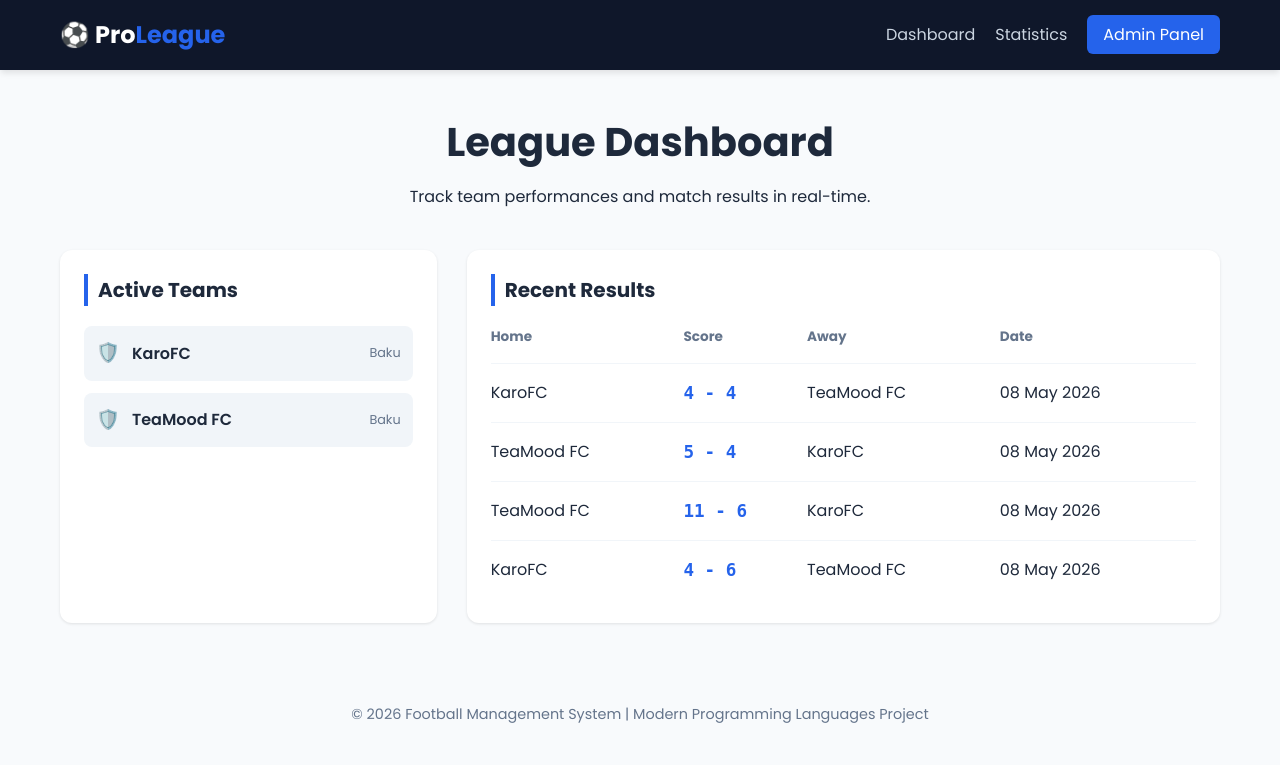
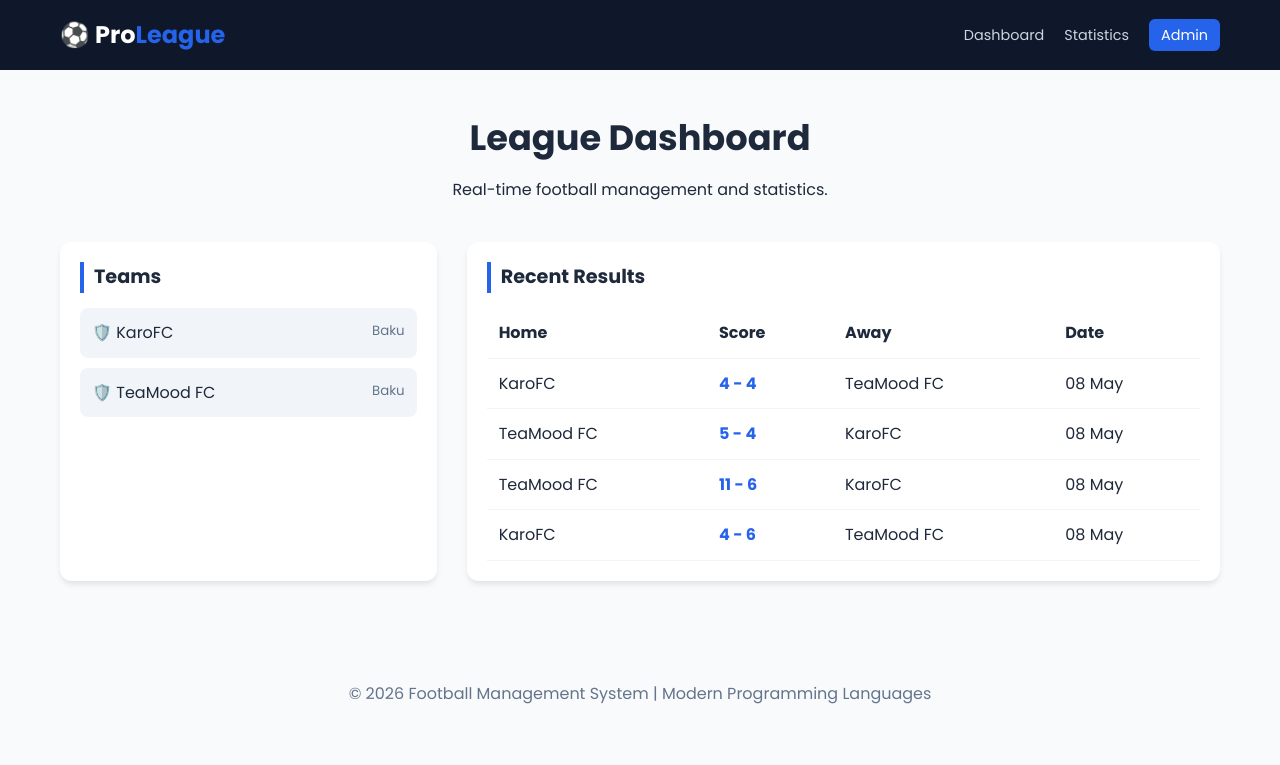
Before and after one commit to zeynnalow/InternetTechnologiesFF, a Django app: page / in a window 1280 px wide. Shown: the top 765 px of the page. Run offline with Django 5.2, Linux system fonts and the light colour scheme; data comes from the database, SQL or seed files in the repository.

Commit message:
Updated UI and made it mobile responsive

```diff
--- a/stats/static/css/style.css
+++ b/stats/static/css/style.css
@@ -26,6 +26,7 @@ body {
     padding: 0 20px;
 }
 
+/* Navbar */
 .navbar {
     background-color: var(--dark-bg);
     color: white;
@@ -33,10 +34,9 @@ body {
     position: sticky;
     top: 0;
     z-index: 1000;
-    box-shadow: 0 4px 6px -1px rgba(0, 0, 0, 0.1);
 }
 
-.navbar .container {
+.navbar-content {
     display: flex;
     justify-content: space-between;
     align-items: center;
@@ -49,9 +49,7 @@ body {
     color: white;
 }
 
-.logo span {
-    color: var(--primary-color);
-}
+.logo span { color: var(--primary-color); }
 
 .nav-links {
     display: flex;
@@ -63,30 +61,26 @@ body {
 .nav-links a {
     color: #cbd5e1;
     text-decoration: none;
+    font-size: 0.9rem;
     transition: 0.3s;
-}
-
-.nav-links a:hover {
-    color: white;
 }
 
 .admin-btn {
     background: var(--primary-color);
-    padding: 8px 16px;
+    padding: 6px 12px;
     border-radius: 6px;
     color: white !important;
 }
 
+/* Hero Section */
 .hero-section {
     padding: 40px 0;
     text-align: center;
 }
 
-.hero-section h1 {
-    font-size: 2.5rem;
-    margin-bottom: 10px;
-}
+.hero-section h1 { font-size: 2.2rem; margin-bottom: 10px; }
 
+/* Dashboard Grid */
 .dashboard-grid {
     display: grid;
     grid-template-columns: 1fr 2fr;
@@ -97,81 +91,74 @@ body {
 .card {
     background: white;
     border-radius: 12px;
-    box-shadow: 0 1px 3px rgba(0, 0, 0, 0.1);
-    padding: 24px;
+    box-shadow: 0 4px 6px -1px rgba(0,0,0,0.1);
+    padding: 20px;
+    margin-bottom: 20px;
 }
 
 .card-header h2 {
-    font-size: 1.25rem;
-    margin-bottom: 20px;
+    font-size: 1.2rem;
+    margin-bottom: 15px;
     border-left: 4px solid var(--primary-color);
     padding-left: 10px;
 }
 
-.team-grid {
-    display: flex;
-    flex-direction: column;
-    gap: 12px;
-}
+/* Team Pills */
+.team-grid { display: flex; flex-direction: column; gap: 10px; }
 
 .team-pill {
     display: flex;
-    align-items: center;
+    justify-content: space-between;
     padding: 12px;
     background: #f1f5f9;
     border-radius: 8px;
     text-decoration: none;
     color: var(--text-main);
-    transition: 0.2s;
 }
 
-.team-pill:hover {
-    transform: translateX(5px);
-    background: #e2e8f0;
-}
+.team-pill:hover { background: #e2e8f0; }
 
-.team-icon {
-    margin-right: 12px;
-    font-size: 1.2rem;
-}
-
-.team-name {
-    font-weight: 600;
-    flex-grow: 1;
-}
-
-.team-city {
-    font-size: 0.8rem;
-    color: var(--text-muted);
-}
+/* Match Table */
+.table-wrapper { overflow-x: auto; }
 
 .match-table {
     width: 100%;
     border-collapse: collapse;
+    min-width: 500px;
 }
 
-.match-table th {
+.match-table th, .match-table td {
+    padding: 12px;
     text-align: left;
-    color: var(--text-muted);
-    font-size: 0.85rem;
-    padding-bottom: 15px;
-}
-
-.match-table td {
-    padding: 15px 0;
-    border-top: 1px solid #f1f5f9;
+    border-bottom: 1px solid #f1f5f9;
 }
 
 .score {
     font-weight: 700;
     color: var(--primary-color);
-    font-family: monospace;
-    font-size: 1.1rem;
 }
 
 footer {
     text-align: center;
     padding: 40px 0;
     color: var(--text-muted);
-    font-size: 0.9rem;
 }
+
+/* MOBILE RESPONSIVE ADAPTATION */
+@media (max-width: 768px) {
+    .navbar-content {
+        flex-direction: column;
+        gap: 15px;
+    }
+
+    .hero-section h1 { font-size: 1.6rem; }
+
+    .dashboard-grid {
+        grid-template-columns: 1fr; /* Telefonda tək sütun */
+    }
+
+    .nav-links {
+        gap: 10px;
+        font-size: 0.8rem;
+    }
+}
--- a/stats/templates/stats/base.html
+++ b/stats/templates/stats/base.html
@@ -1,6 +1,5 @@
 <!DOCTYPE html>
 <html lang="en">
-
 <head>
     <meta charset="UTF-8">
     <meta name="viewport" content="width=device-width, initial-scale=1.0">
@@ -9,15 +8,14 @@
     {% load static %}
     <link rel="stylesheet" href="{% static 'css/style.css' %}">
 </head>
-
 <body>
     <nav class="navbar">
-        <div class="container">
+        <div class="container navbar-content">
             <a href="{% url 'home' %}" class="logo">⚽ Pro<span>League</span></a>
             <ul class="nav-links">
                 <li><a href="{% url 'home' %}">Dashboard</a></li>
                 <li><a href="{% url 'player_stats' %}">Statistics</a></li>
-                <li><a href="/admin/" class="admin-btn">Admin Panel</a></li>
+                <li><a href="/admin/" class="admin-btn">Admin</a></li>
             </ul>
         </div>
     </nav>
@@ -28,8 +26,7 @@
     </div>
 
     <footer>
-        <p>&copy; 2026 Football Management System | Modern Programming Languages Project</p>
+        <p>&copy; 2026 Football Management System | Modern Programming Languages</p>
     </footer>
 </body>
-
 </html>
--- a/stats/templates/stats/home.html
+++ b/stats/templates/stats/home.html
@@ -3,29 +3,25 @@
 {% block content %}
 <div class="hero-section">
     <h1>League Dashboard</h1>
-    <p>Track team performances and match results in real-time.</p>
+    <p>Real-time football management and statistics.</p>
 </div>
 
 <div class="dashboard-grid">
     <div class="card">
-        <div class="card-header">
-            <h2>Active Teams</h2>
-        </div>
+        <div class="card-header"><h2>Teams</h2></div>
         <div class="team-grid">
             {% for team in teams %}
             <a href="{% url 'team_detail' team.id %}" class="team-pill">
-                <span class="team-icon">🛡️</span>
-                <span class="team-name">{{ team.name }}</span>
-                <span class="team-city">{{ team.city }}</span>
+                <span>🛡️ {{ team.name }}</span>
+                <small style="color:var(--text-muted)">{{ team.city }}</small>
             </a>
             {% endfor %}
         </div>
     </div>
 
     <div class="card">
-        <div class="card-header">
-            <h2>Recent Results</h2>
-        </div>
+        <div class="card-header"><h2>Recent Results</h2></div>
+        <div class="table-wrapper">
             <table class="match-table">
                 <thead>
                     <tr>
@@ -41,11 +37,12 @@
                         <td>{{ match.home_team.name }}</td>
                         <td class="score">{{ match.home_score }} - {{ match.away_score }}</td>
                         <td>{{ match.away_team.name }}</td>
-                    <td class="date">{{ match.date|date:"d M Y" }}</td>
+                        <td>{{ match.date|date:"d M" }}</td>
                     </tr>
                     {% endfor %}
                 </tbody>
             </table>
         </div>
     </div>
+</div>
 {% endblock %}
```
Also changed, not shown: league_project/settings.py (+4 -3 lines), stats/templates/stats/players.html (+6 -10 lines), stats/templates/stats/team_detail.html (+11 -16 lines). Lines whose indentation alone changed are shown as unchanged.
